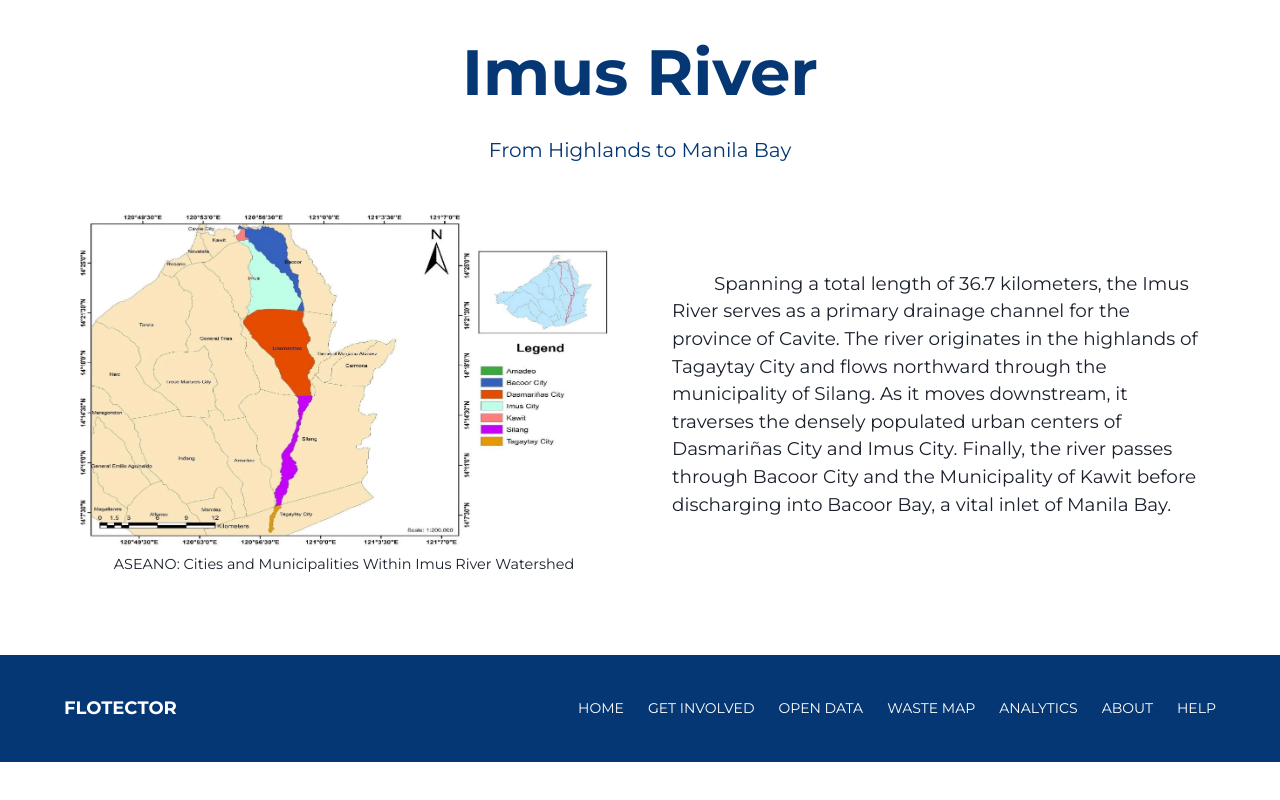
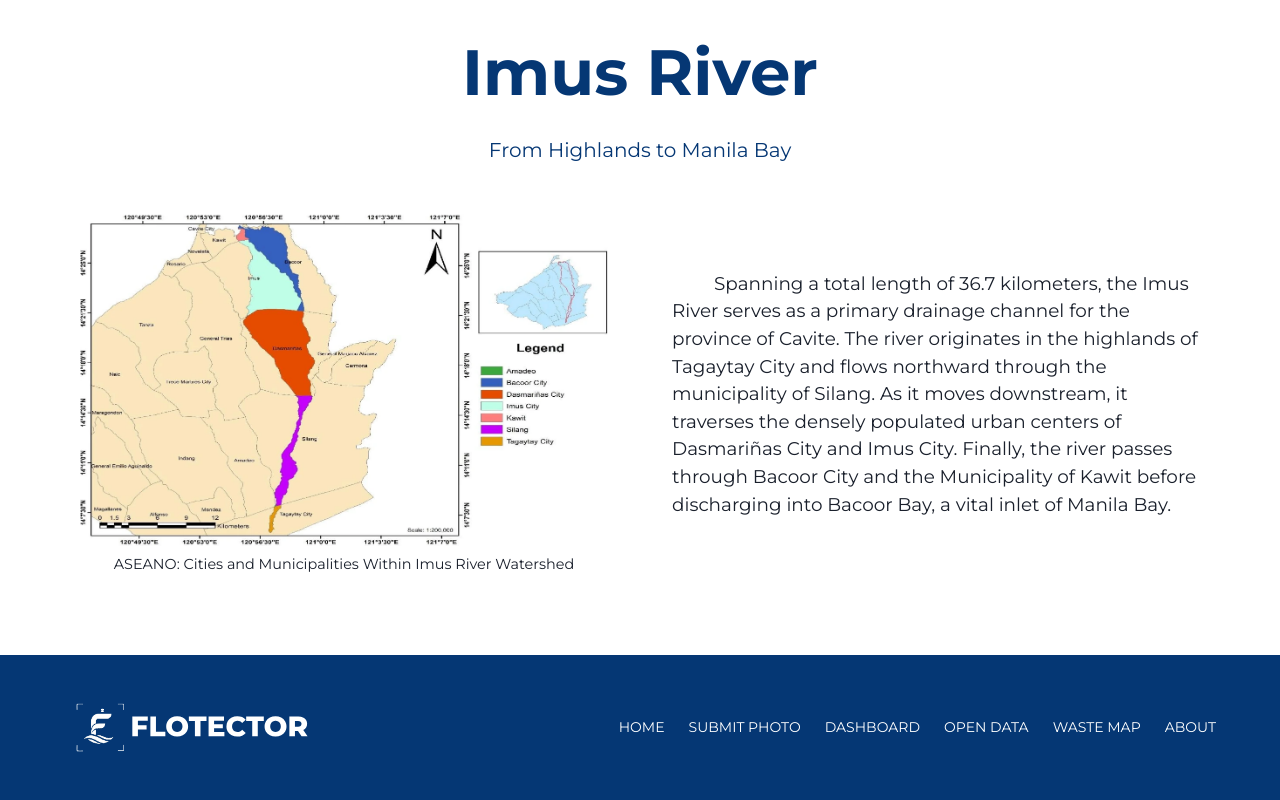
Before and after one commit to charlesascano/flotector, a React (Vite) app in the folder frontend/: page / in a window 1280 px wide. Shown: the part 1334-2134 px from the top of the page. Before the commit the page ends 2096 px from the top, so only its background shows below. Built offline with nearby package versions, Linux system fonts and the light colour scheme.

Commit message:
changed logo and added nav links for footer

```diff
--- a/frontend/src/components/Footer.jsx
+++ b/frontend/src/components/Footer.jsx
@@ -1,7 +1,18 @@
-import { Box, Flex, Stack, Image, Link, Text, useBreakpointValue } from '@chakra-ui/react';
+import { Box, Flex, Stack, Image, Link, useBreakpointValue } from '@chakra-ui/react';
+import { Link as RouterLink } from "react-router-dom";
+import FlotectorLogo from '../assets/header-logo-svg/flotector_logo_horizontal_white.svg';
 
 const Footer = () => {
   const isMobile = useBreakpointValue({ base: true, md: false });
+
+  const navItems = [
+    { name: "HOME", path: "/" },
+    { name: "SUBMIT PHOTO", path: "/submit" },
+    { name: "DASHBOARD", path: "/dashboard" },
+    { name: "OPEN DATA", path: "/data" },
+    { name: "WASTE MAP", path: "/map" },
+    { name: "ABOUT", path: "/about" },
+  ];
 
   return (
     <Box bg="#053774" color="white" py={10} px={5}>
@@ -15,7 +26,12 @@ const Footer = () => {
       >
         {/* Logo and Title */}
         <Flex align="center" mb={{ base: 4, md: 0 }}>
-          <Text fontSize="lg" fontWeight="bold">FLOTECTOR</Text>
+          <Image
+            src={FlotectorLogo}
+            alt="Flotector Logo"
+            h="65px"
+            objectFit="contain"
+          />
         </Flex>
 
         {/* Navigation Links */}
@@ -24,14 +40,15 @@ const Footer = () => {
           spacing={{ base: 2, md: 6 }}
           align="center"
         >
-          {['HOME', 'GET INVOLVED', 'OPEN DATA', 'WASTE MAP', 'ANALYTICS', 'ABOUT', 'HELP'].map((link) => (
+          {navItems.map((item) => (
             <Link
-              key={link}
-              href={`${link.toLowerCase().replace(' ', '-')}`}
+              as={RouterLink}
+              to={item.path}
+              key={item.name}
               fontSize="sm"
               _hover={{ textDecoration: 'underline' }}
             >
-              {link}
+              {item.name}
             </Link>
           ))}
         </Stack>
```
